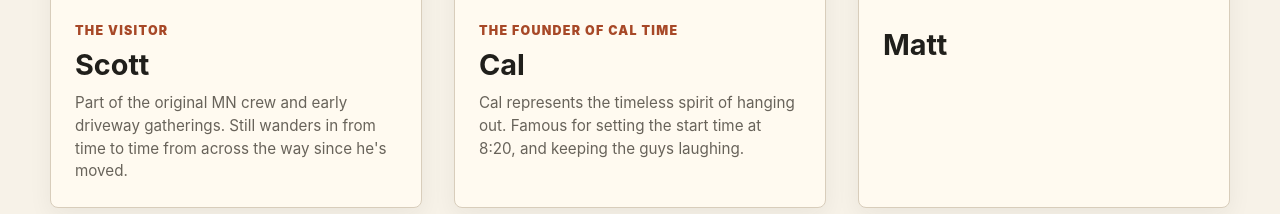
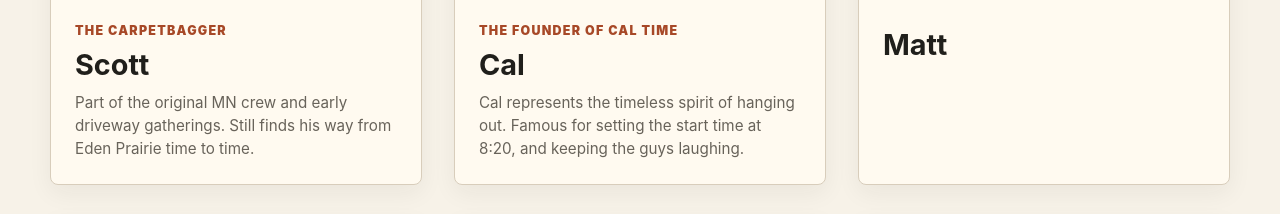
Before and after one commit to JamesNielsen/garbagenite, an Astro site: page /men in a window 1280 px wide. Shown: the part 2501-2715 px from the top of the page. Built offline with nearby package versions, Linux system fonts and the light colour scheme; Astro itself is replaced by a stand-in of ours.

Commit message:
feedback

```diff
--- a/src/pages/men.astro
+++ b/src/pages/men.astro
@@ -34,7 +34,7 @@ const crew = [
   },
   {
     name: "Shawn",
-    role: "The Other Marine",
+    role: "Master Guns",
     src: "/Profiles/Shawn-2026.jpeg",
     description: "Even though Shawn lives a few blocks over, he's become a driveway staple.",
   },
@@ -58,9 +58,9 @@ const crew = [
   },
   {
     name: "Scott",
-    role: "The Visitor",
+    role: "The Carpetbagger",
     src: "/Profiles/Scott-2026.jpg",
-    description: "Part of the original MN crew and early driveway gatherings. Still wanders in from time to time from across the way since he's moved.",
+    description: "Part of the original MN crew and early driveway gatherings. Still finds his way from Eden Prairie time to time.",
   },
   {
     name: "Cal",
```
